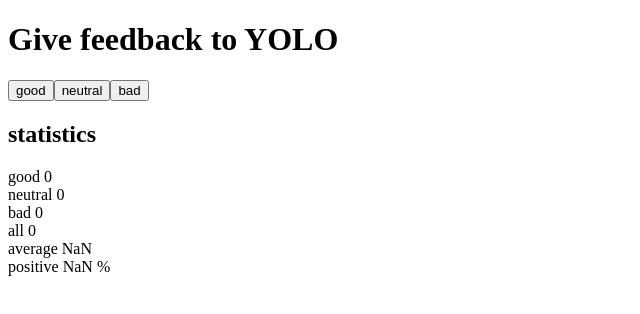
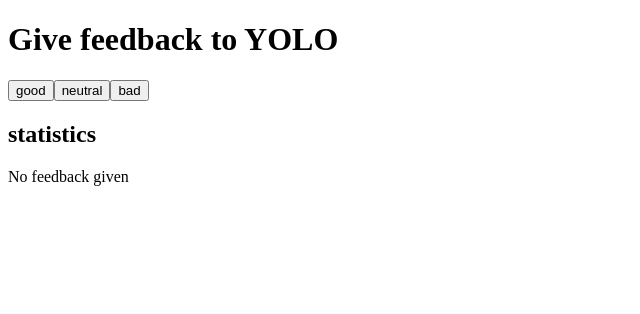
Before and after one commit to antti-kuru/Yolo, a React (Vite) app in the folder yolo/: page / in a window 1280 px wide. Shown: the top 314 px of the page, without its empty margins (0-640 px from the left). Built offline with nearby package versions, Linux system fonts and the light colour scheme.

Commit message:
Updated statistics to own component

```diff
--- a/yolo/src/App.jsx
+++ b/yolo/src/App.jsx
@@ -5,6 +5,49 @@
   return(
     <button onClick={handleClick}>{text}</button>
   )
+}
+
+
+
+const Statistics = ( {good, neutral, bad, all, values}) => {
+  const calculateAverage = () => {
+    let totalSum = 0
+    values.forEach(element =>{
+      totalSum +=element
+    })
+    const average = totalSum / values.length
+    return average
+  }
+
+  const calculatePositive = () => {
+    let totalSum = 0
+    values.forEach(element =>{
+      if (element === 1){
+        totalSum +=1
+      }
+
+    })
+    const positivePercentage = 100* (totalSum / values.length)
+    return positivePercentage
+  }
+
+  if (values.length === 0){
+    return (
+      <div>No feedback given</div>
+    )
+  }
+  return (
+    <div>
+       <div> good {good} </div>
+      <div> neutral {neutral} </div>
+      <div> bad {bad} </div>
+      <div> all {all} </div>
+      <div> average {calculateAverage()}</div>
+      <div> positive {calculatePositive()} % </div>
+    </div>
+  )
+
+
 }
 
 
@@ -37,26 +80,7 @@
     setValue(values.concat(-1))
   }
 
-  const calculateAverage = () => {
-    let totalSum = 0
-    values.forEach(element =>{
-      totalSum +=element
-    })
-    const average = totalSum / values.length
-    return average
-  }
 
-  const calculatePositive = () => {
-    let totalSum = 0
-    values.forEach(element =>{
-      if (element === 1){
-        totalSum +=1
-      }
-
-    })
-    const positivePercentage = 100* (totalSum / values.length)
-    return positivePercentage
-  }
 
   return (
     <div>
@@ -67,12 +91,7 @@
 
 
       <h2>statistics</h2>
-      <div> good {good} </div>
-      <div> neutral {neutral} </div>
-      <div> bad {bad} </div>
-      <div> all {all} </div>
-      <div> average {calculateAverage()}</div>
-      <div> positive {calculatePositive()} % </div>
+      <Statistics good={good} neutral={neutral} bad={bad} all={all} values={values}  />
     </div>
   )
 }
```
